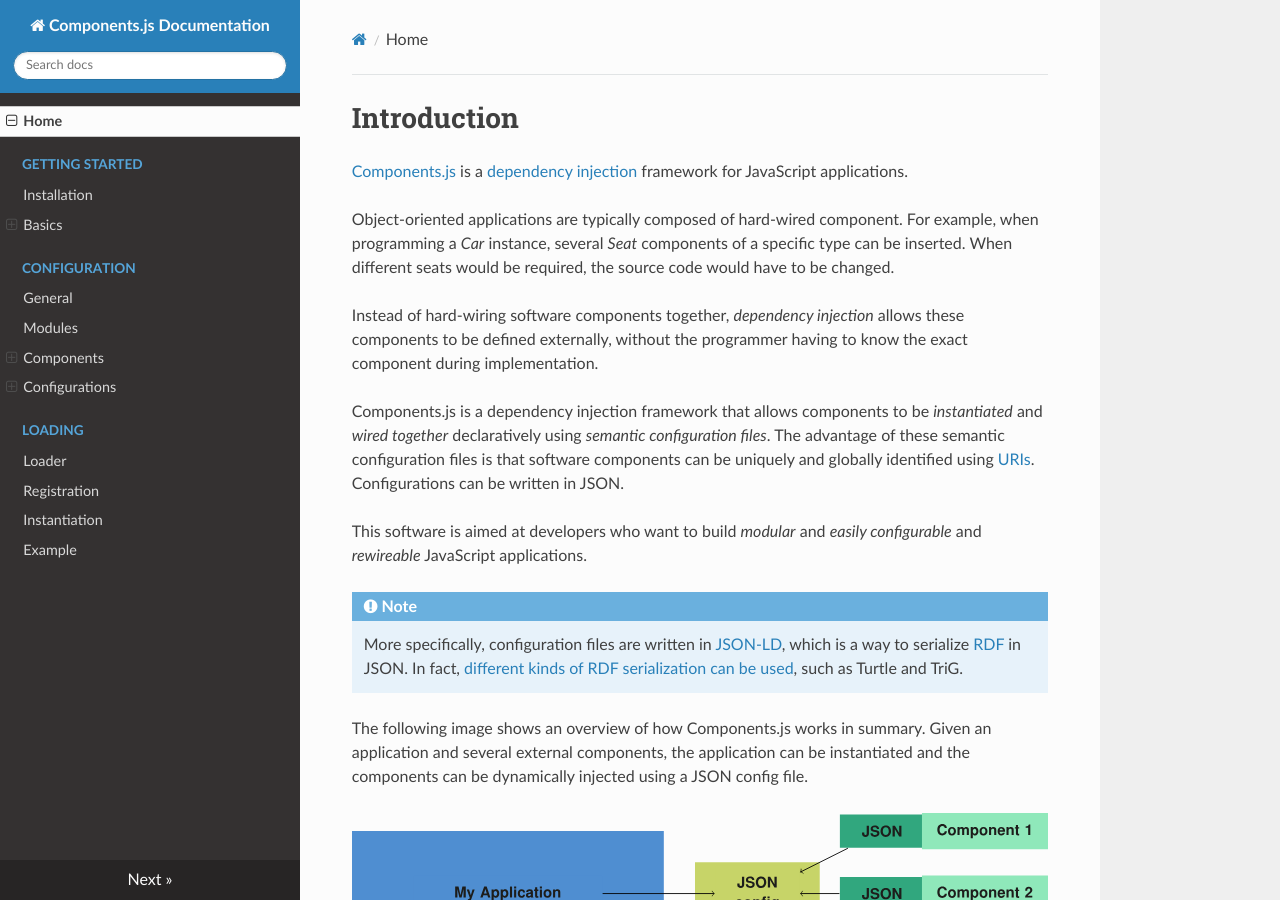
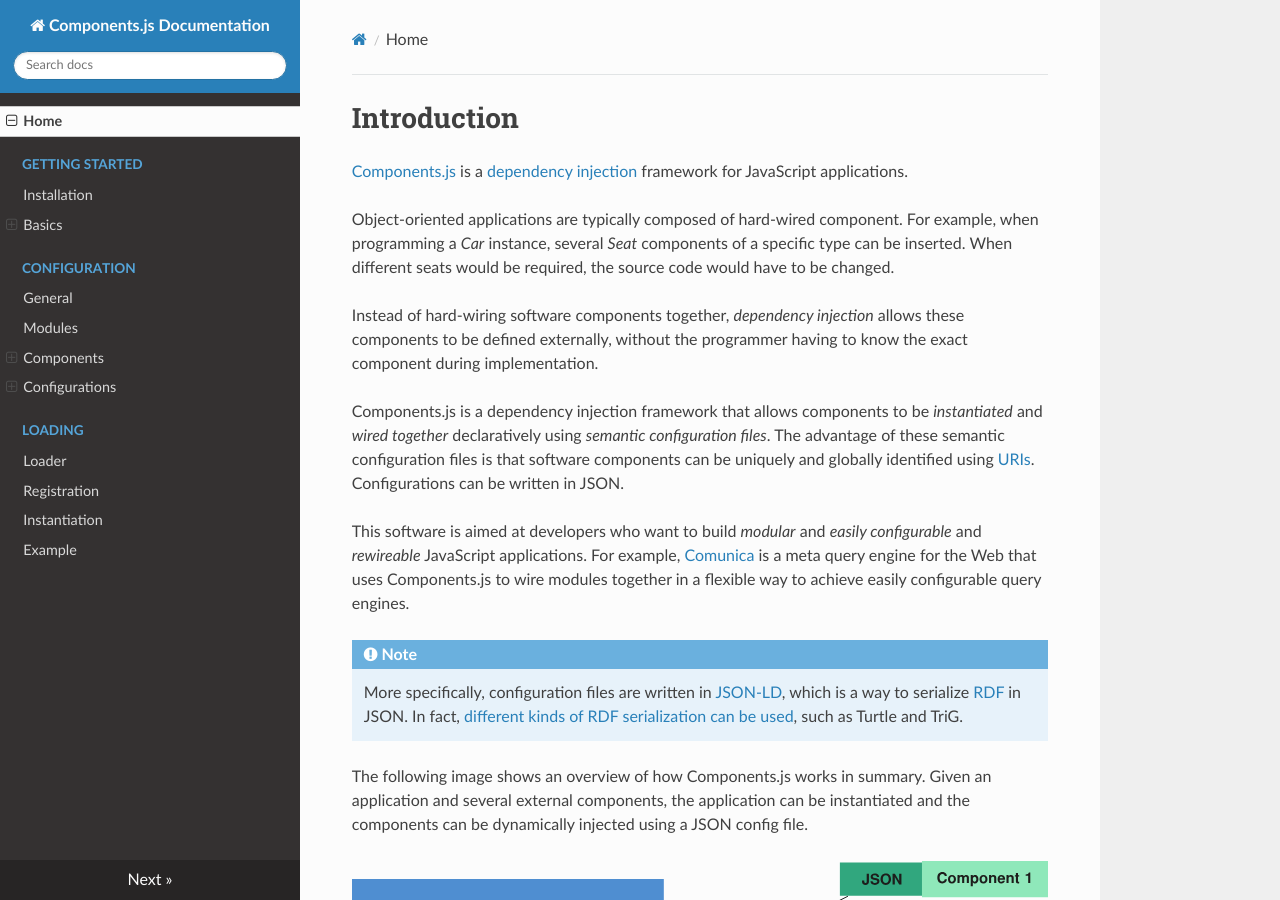
Before and after one commit to LinkedSoftwareDependencies/Documentation-Components.js, an MkDocs documentation site: the page built from docs/index.md, in a window 1280 px wide and 900 px high. Built offline with MkDocs 1.6.1, drawn with Linux system fonts in a browser that asks for light colours; nearby versions of some CDN libraries; old or Windows-style settings are respelled for this version of MkDocs.

Commit message:
Add link to Comunica

```diff
--- a/docs/index.md
+++ b/docs/index.md
@@ -16,6 +16,8 @@ The advantage of these semantic configuration files is that software components
 Configurations can be written in JSON.
 
 This software is aimed at developers who want to build _modular_ and _easily configurable_ and _rewireable_ JavaScript applications.
+For example, [Comunica](https://github.com/comunica/comunica/) is a meta query engine for the Web that uses Components.js
+to wire modules together in a flexible way to achieve easily configurable query engines.
 
 !!! note
     More specifically, configuration files are written in [JSON-LD],
```
